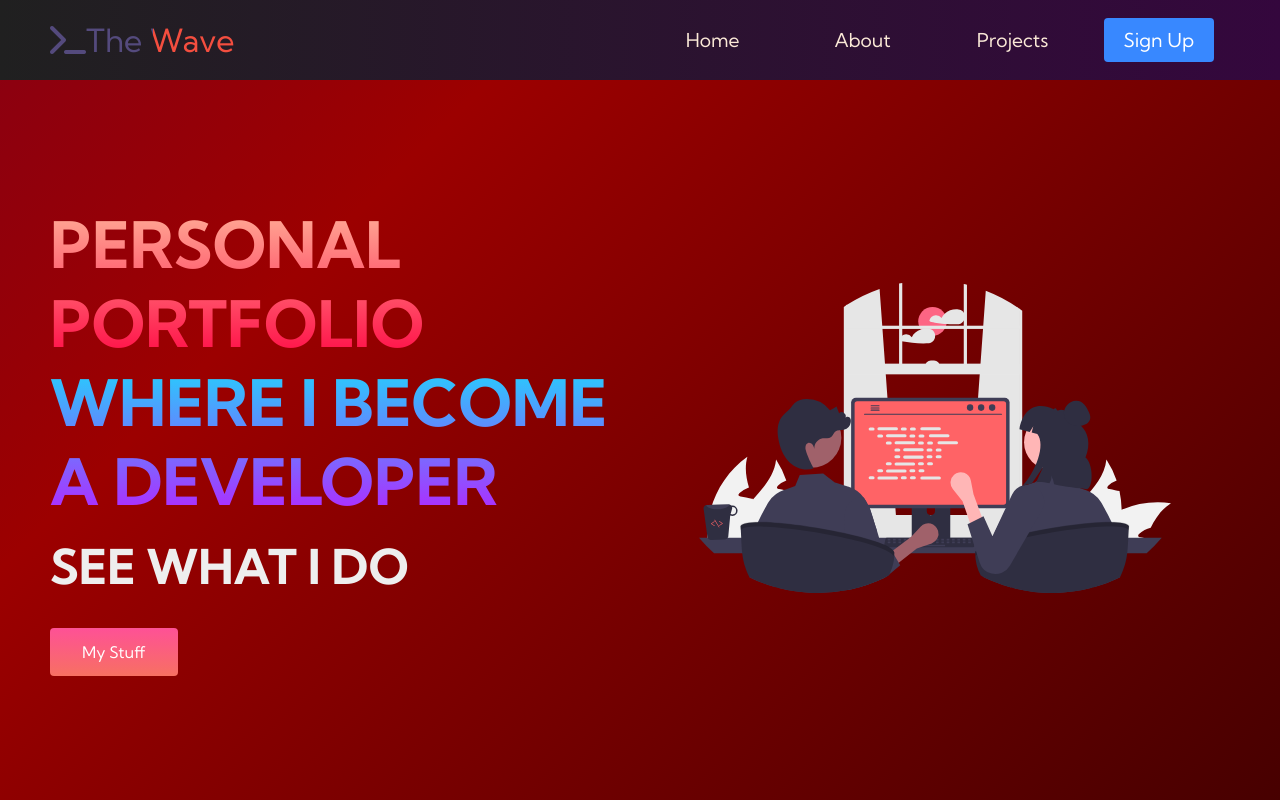
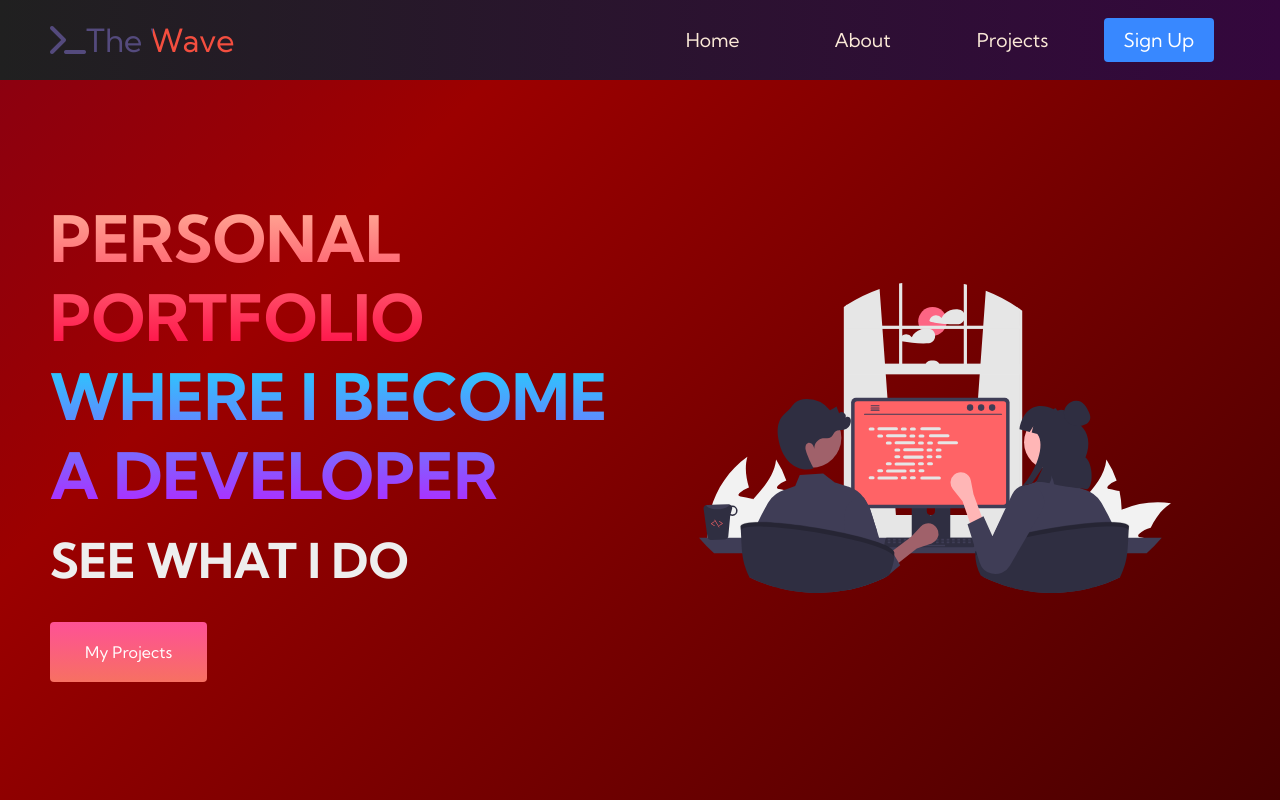
Before and after one commit to Boomy639/The-Wave, a plain HTML site: page index.html in a window 1280 px wide. Drawn offline with Linux system fonts and the light colour scheme.

Commit message:
nothing much

```diff
--- a/index.html
+++ b/index.html
@@ -49,7 +49,7 @@
                 <h2 class="hover-underline-animation">WHERE I BECOME A DEVELOPER</h2>
                 <p class="hover-underline-animation">SEE WHAT I DO</p>
                 <br>
-                <button class="main__btn"><a href='Projects.html'>My Stuff</
+                <button class="main__btn"><a href='Projects.html'>My Projects</
                     a></button>
             </div>
             <div class="main__img--container">
--- a/styles.css
+++ b/styles.css
@@ -314,7 +314,7 @@ body {
 .main__btn {
     font-size: 1rem;
     background-image: linear-gradient(to top, #f77062 0%, #fe5196 100%);
-    padding: 14px 32px;
+    padding: 20px 35px;
     border: none;
     border-radius: 4px;
     color: #fff;
```
